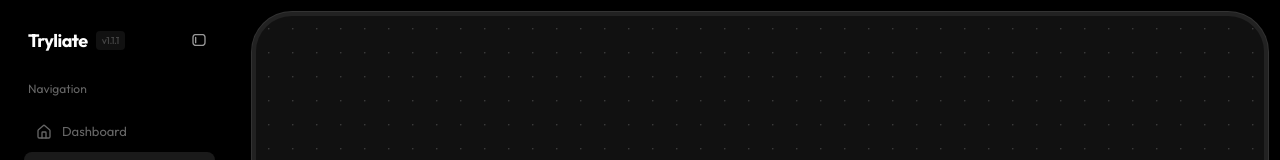
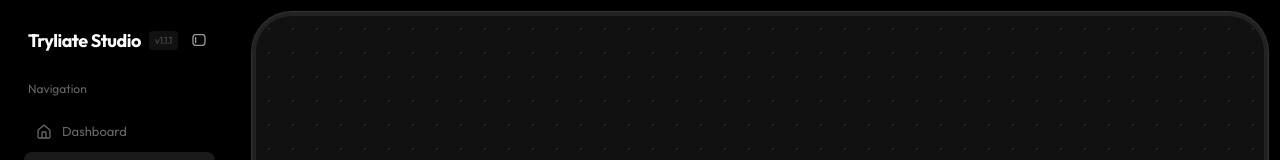
Before and after one commit to Tryliate/Tryliate, a Next.js app: page / in a window 1280 px wide. Shown: the top 160 px of the page. Built offline with nearby package versions, Linux system fonts and the light colour scheme; no server answers; the database is empty.

Commit message:
chore: align branding to Tryliate Studio

```diff
--- a/src/app/layout.tsx
+++ b/src/app/layout.tsx
@@ -5,7 +5,7 @@ import React from "react";
 const outfit = Outfit({ subsets: ["latin"] });
 
 export const metadata = {
-  title: "Tryliate Platform",
+  title: "Tryliate Studio",
   description: "The connection orchestrator for the AI age.",
 };
 
--- a/src/components/Sidebar/Navigation/index.tsx
+++ b/src/components/Sidebar/Navigation/index.tsx
@@ -36,7 +36,7 @@ export const Navigation: React.FC<NavigationProps> = ({ activeView, onViewChange
           alignItems: 'center',
           gap: '8px'
         }}>
-          Tryliate
+          Tryliate Studio
           <Badge variant="version">v1.1.1</Badge>
         </div>
 
```
